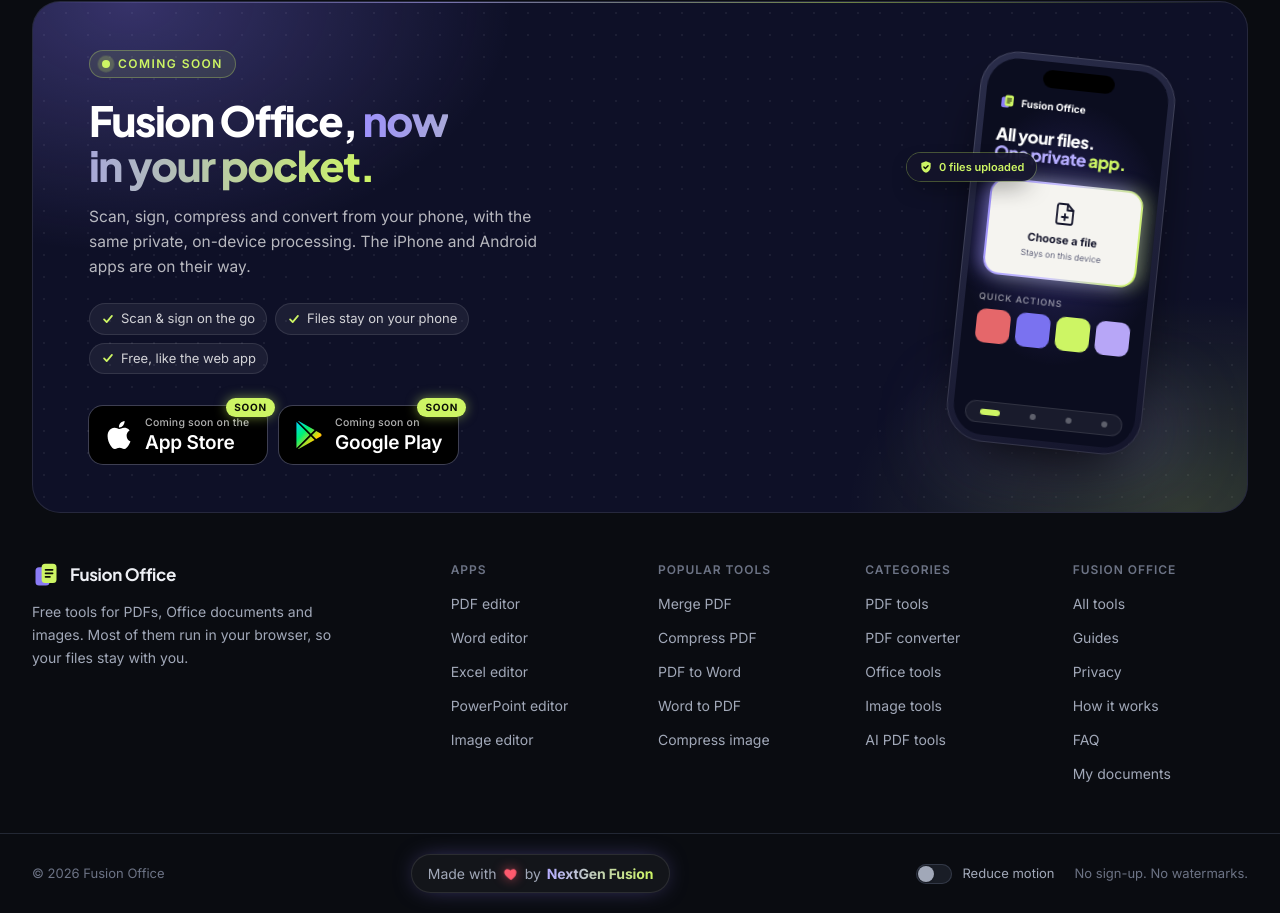
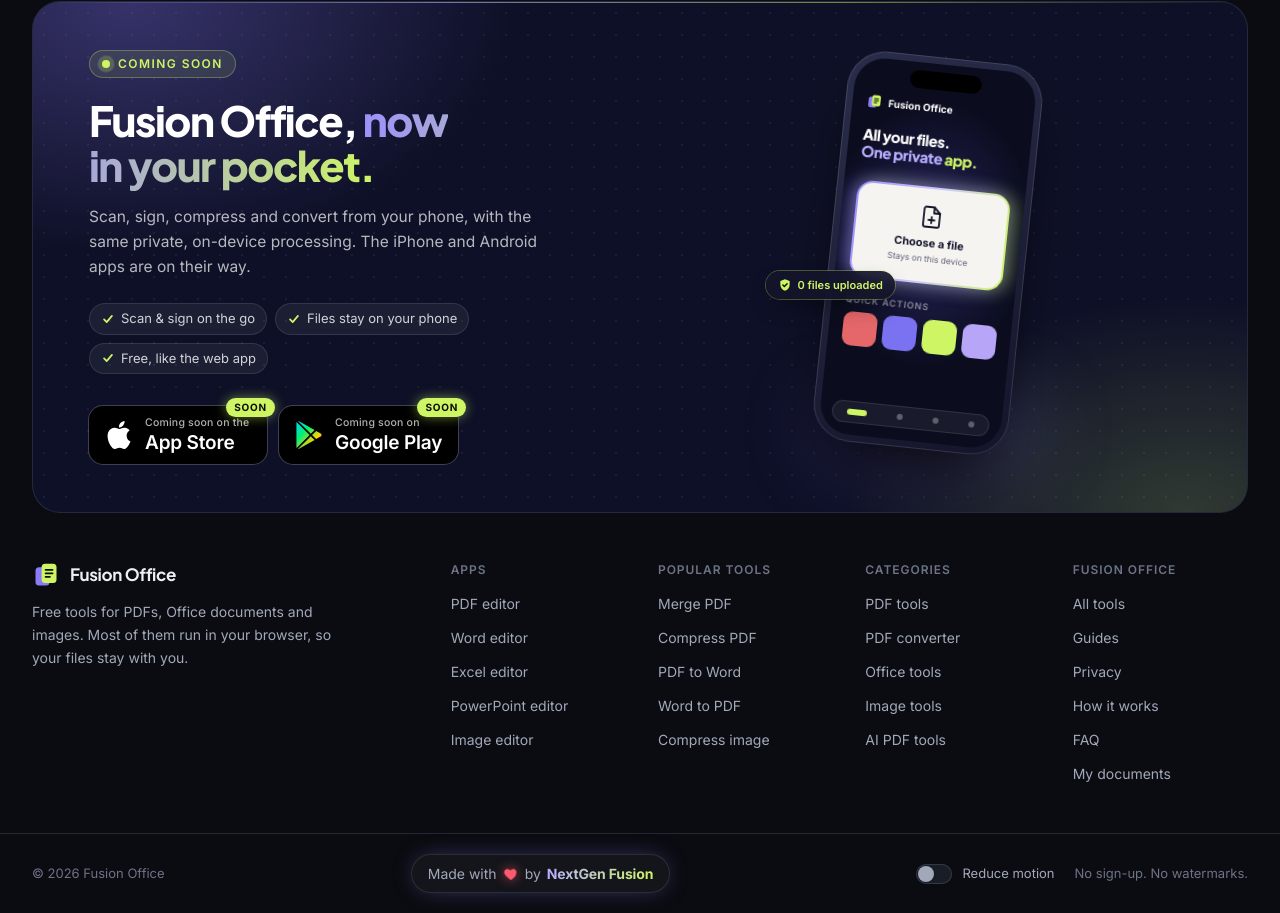
Before and after one commit to ritesh5001/Fusion-Office, a Next.js app in the folder client/: page / in a window 1280 px wide. Shown: the part 8319-9232 px from the top of the page. Built offline with nearby package versions, Linux system fonts and the light colour scheme; no server answers.

Commit message:
feat: update AppBanner layout and styling for improved responsiveness and visual consistency

```diff
--- a/client/src/components/site/AppBanner.tsx
+++ b/client/src/components/site/AppBanner.tsx
@@ -15,7 +15,7 @@ export function AppBanner() {
         />
         <div aria-hidden="true" className="pointer-events-none absolute inset-x-0 top-0 -z-10 h-px bg-[linear-gradient(90deg,transparent,rgb(182_173_255/0.6),rgb(205_245_100/0.5),transparent)]" />
 
-        <div className="grid items-center gap-10 md:grid-cols-[minmax(0,1fr)_auto] md:gap-12">
+        <div className="grid items-center gap-10 md:grid-cols-2 md:gap-12">
           <div className="max-w-[560px]">
             <span className="inline-flex items-center gap-2 rounded-full border border-accent/30 bg-accent/10 px-3 py-1 text-[12px] font-semibold uppercase tracking-[0.12em] text-accent">
               <span className="relative flex h-2 w-2">
@@ -95,7 +95,7 @@ function StoreBadge({ store }: { store: "apple" | "google" }) {
 /** A phone showing the app's home screen, built in CSS so it stays sharp and light. */
 function PhoneMock() {
   return (
-    <div aria-hidden="true" className="relative mx-auto hidden h-[400px] w-[260px] sm:block md:mx-0">
+    <div aria-hidden="true" className="relative mx-auto hidden h-[400px] w-[260px] sm:block">
       <div className="absolute inset-x-6 bottom-2 h-10 rounded-full bg-[#8b7cf6]/40 blur-2xl" />
       <div className="fo-float-sm relative mx-auto h-[392px] w-[196px] rotate-[6deg] rounded-[38px] bg-[linear-gradient(145deg,#2a2d4a,#14152b)] p-[7px] shadow-[0_30px_60px_-20px_rgb(0_0_0/0.9),inset_0_0_0_1px_rgb(255_255_255/0.12)]">
         <div className="relative h-full overflow-hidden rounded-[31px] bg-[#0b0d1f]">
@@ -106,13 +106,13 @@ function PhoneMock() {
               <Logo className="h-4 w-4" />
               <span className="text-[10px] font-bold text-white">Fusion Office</span>
             </div>
-            <p className="mt-4 font-display text-[17px] font-extrabold leading-[1.05] tracking-[-0.03em] text-white">
+            <p className="mt-4 font-display text-[15px] font-extrabold leading-[1.15] tracking-[-0.03em] text-white">
               All your files.
               <br />
               <span className="text-[#b6adff]">One private</span> <span className="text-accent">app.</span>
             </p>
             {/* Mini glowing drop card */}
-            <div className="relative mt-4 rounded-[16px] bg-[linear-gradient(100deg,#9d91fb,#cfc8ff_48%,#cdf564)] p-[2px] shadow-[-6px_0_18px_rgb(139_124_246/0.55),6px_0_18px_rgb(205_245_100/0.4)]">
+            <div className="relative mt-5 rounded-[16px] bg-[linear-gradient(100deg,#9d91fb,#cfc8ff_48%,#cdf564)] p-[2px] shadow-[-6px_0_18px_rgb(139_124_246/0.55),6px_0_18px_rgb(205_245_100/0.4)]">
               <div className="flex flex-col items-center rounded-[14px] bg-[#f5f4f0] px-2 py-4 text-[#14152b]">
                 <svg viewBox="0 0 24 24" className="h-6 w-6" fill="none" stroke="currentColor" strokeWidth="1.8" strokeLinecap="round" strokeLinejoin="round">
                   <path d="M14 2H6a2 2 0 0 0-2 2v16a2 2 0 0 0 2 2h12a2 2 0 0 0 2-2V8z" />
@@ -138,7 +138,7 @@ function PhoneMock() {
         </div>
       </div>
       {/* Floating privacy chip */}
-      <div className="absolute -left-6 top-24 flex items-center gap-1.5 rounded-full bg-[#14152b]/90 px-3 py-1.5 text-[11px] font-semibold text-accent shadow-[0_10px_24px_-10px_rgb(0_0_0/0.9)] ring-1 ring-accent/30 backdrop-blur">
+      <div className="absolute -left-8 top-[214px] flex items-center gap-1.5 rounded-full bg-[#14152b]/90 px-3 py-1.5 text-[11px] font-semibold text-accent shadow-[0_10px_24px_-10px_rgb(0_0_0/0.9)] ring-1 ring-accent/30 backdrop-blur">
         <svg viewBox="0 0 24 24" className="h-3.5 w-3.5">
           <path d="M12 2 4 5v6c0 5.1 3.4 9.4 8 11 4.6-1.6 8-5.9 8-11V5z" fill="#cdf564" />
           <path d="m8.4 12.2 2.5 2.5 4.7-5" stroke="#0c0f06" strokeWidth="2.4" strokeLinecap="round" strokeLinejoin="round" fill="none" />
```
